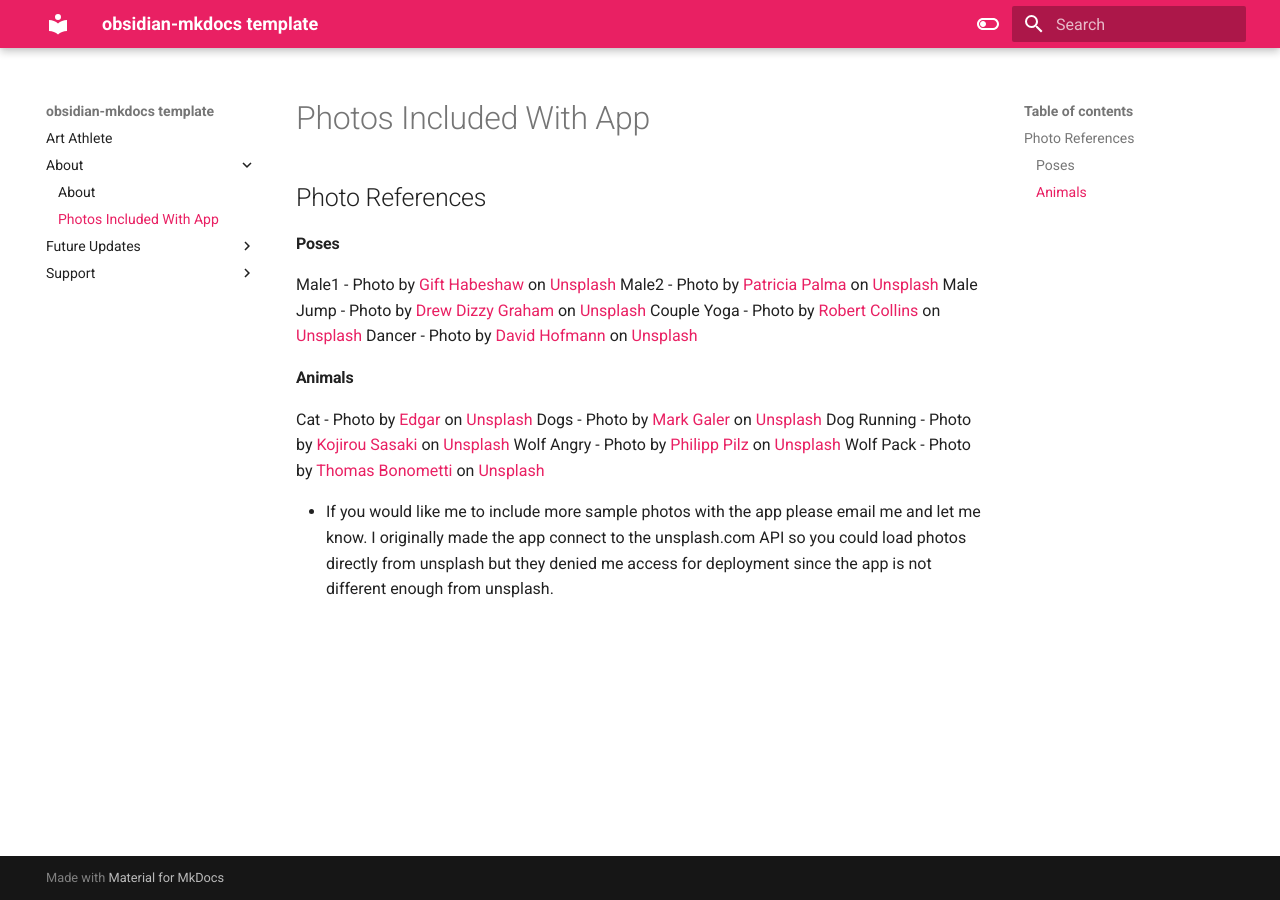
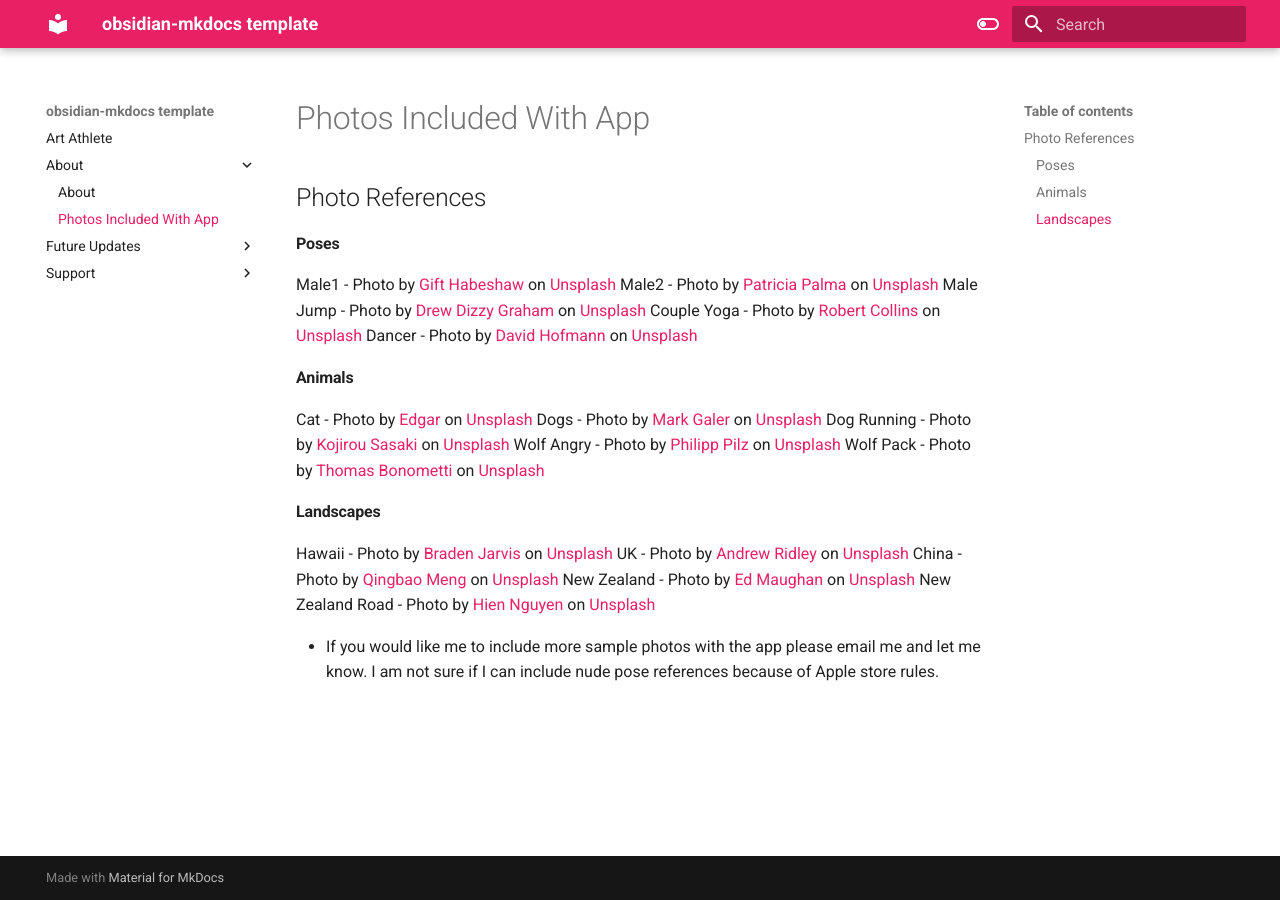
Before and after one commit to josiahdowdy/Art-Athlete, an MkDocs documentation site: the page built from docs/About/Photos Included With App.md, in a window 1280 px wide. Built offline with MkDocs 1.6.1 and Material for MkDocs 9.7.7, drawn with Linux system fonts in a browser that asks for light colours.

Commit message:
Update Photos Included With App.md

```diff
--- a/docs/About/Photos Included With App.md
+++ b/docs/About/Photos Included With App.md
@@ -14,7 +14,12 @@ Dog Running - Photo by [Kojirou Sasaki](https://unsplash.com/@chelsea777?utm_sou
 Wolf Angry - Photo by [Philipp Pilz](https://unsplash.com/@buchstabenhausen?utm_source=unsplash&utm_medium=referral&utm_content=creditCopyText) on [Unsplash](https://unsplash.com/s/photos/wolf?utm_source=unsplash&utm_medium=referral&utm_content=creditCopyText)
 Wolf Pack - Photo by [Thomas Bonometti](https://unsplash.com/@bonopeppers?utm_source=unsplash&utm_medium=referral&utm_content=creditCopyText) on [Unsplash](https://unsplash.com/s/photos/wolf-pack?utm_source=unsplash&utm_medium=referral&utm_content=creditCopyText)
 
+#### Landscapes
+Hawaii - Photo by [Braden Jarvis](https://unsplash.com/@jarvisphoto?utm_source=unsplash&utm_medium=referral&utm_content=creditCopyText) on [Unsplash](https://unsplash.com/s/photos/landscapes?utm_source=unsplash&utm_medium=referral&utm_content=creditCopyText)
+UK - Photo by [Andrew Ridley](https://unsplash.com/@aridley88?utm_source=unsplash&utm_medium=referral&utm_content=creditCopyText) on [Unsplash](https://unsplash.com/s/photos/landscapes?utm_source=unsplash&utm_medium=referral&utm_content=creditCopyText)
+China - Photo by [Qingbao Meng](https://unsplash.com/@ideasboom?utm_source=unsplash&utm_medium=referral&utm_content=creditCopyText) on [Unsplash](https://unsplash.com/s/photos/landscapes?utm_source=unsplash&utm_medium=referral&utm_content=creditCopyText)
+New Zealand - Photo by [Ed Maughan](https://unsplash.com/@discover?utm_source=unsplash&utm_medium=referral&utm_content=creditCopyText) on [Unsplash](https://unsplash.com/s/photos/landscapes?utm_source=unsplash&utm_medium=referral&utm_content=creditCopyText)
+New Zealand Road - Photo by [Hien Nguyen](https://unsplash.com/@hiennguyen1?utm_source=unsplash&utm_medium=referral&utm_content=creditCopyText) on [Unsplash](https://unsplash.com/s/photos/landscapes?utm_source=unsplash&utm_medium=referral&utm_content=creditCopyText)
 
 
-
-- If you would like me to include more sample photos with the app please email me and let me know. I originally made the app connect to the unsplash.com API so you could load photos directly from unsplash but they denied me access for deployment since the app is not different enough from unsplash.
+- If you would like me to include more sample photos with the app please email me and let me know. I am not sure if I can include nude pose references because of Apple store rules.
```
